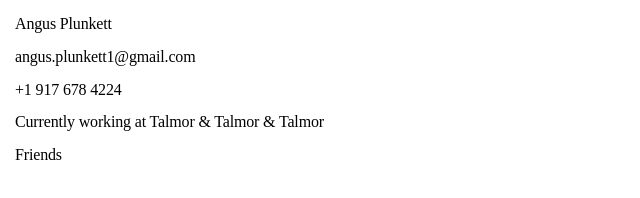
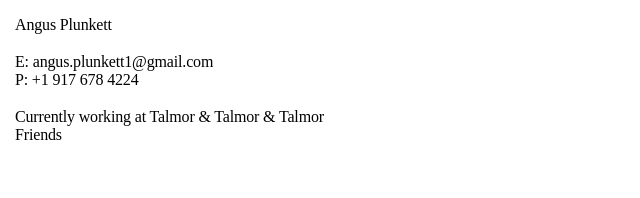
Before and after one commit to angusplunkett/angusplunkett.github.io, a plain HTML site: page index.html in a window 1280 px wide. Shown: the whole page, without its empty margins (0-640 px from the left). Drawn offline with Linux system fonts and the light colour scheme.

Commit message:
Add files via upload

```diff
--- a/index.html
+++ b/index.html
@@ -8,9 +8,9 @@
 <style>
 </style>
 <body>
-<p>Angus Plunkett</p>
-<p>angus.plunkett1@gmail.com</p>
-<p>+1 917 678 4224</p>
-<p>Currently working at <a href="http://www.andtalmor.com/">Talmor & Talmor & Talmor</a></p>
-<p><a href="http://smallroom.com.au/">Friends</a></p>
+<p>Angus Plunkett<br><br>
+E: angus.plunkett1@gmail.com<br>
+P: +1 917 678 4224<br><br>
+Currently working at <a href="http://www.andtalmor.com/">Talmor & Talmor & Talmor</a><br>
+<a href="http://smallroom.com.au/">Friends</a></p>
 </body>
--- a/style.css
+++ b/style.css
@@ -8,7 +8,7 @@ p{
     font-family: Times New Roman, Times, serif;
     font-weight: normal;
     font-size: 1.0rem;
-    line-height: 1.05;
+    line-height: 1.15;
     letter-spacing: -0.01rem;
 }
 
```
